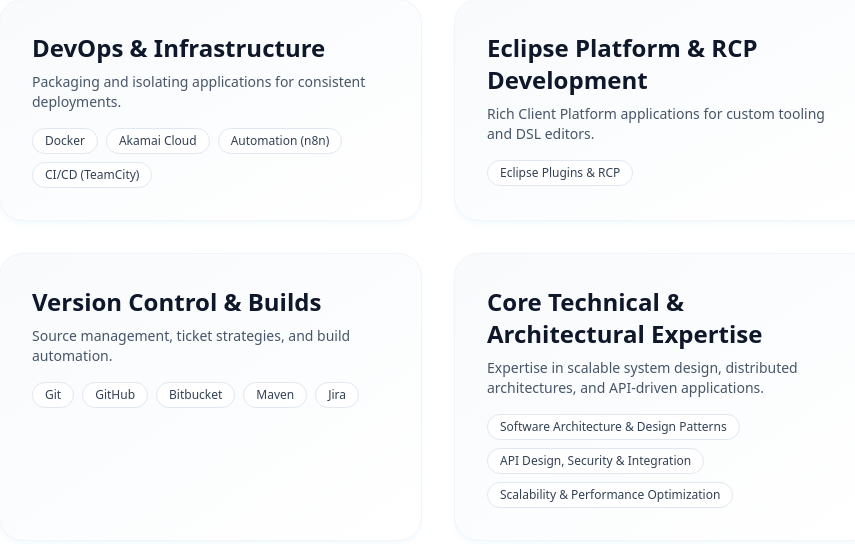
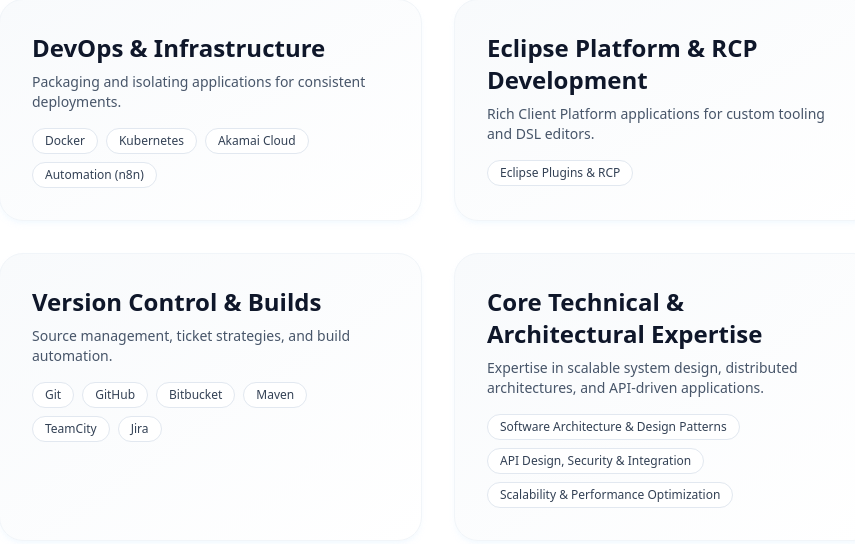
Before and after one commit to botacatalin/Portfolio_CV, a Flask app: page / in a window 1280 px wide. Shown: the part 5032-5576 px from the top of the page, without its empty margins (202-1057 px from the left). Run offline with Flask 3, Linux system fonts and the light colour scheme; some libraries are stand-ins or nearby versions.

Commit message:
Refactor

```diff
--- a/templates/_skills.html
+++ b/templates/_skills.html
@@ -69,9 +69,9 @@
                 </p>
                 <div class="mt-4 flex flex-wrap gap-2 text-xs text-slate-700">
                     <span class="rounded-full border border-slate-200 bg-white px-3 py-1">Docker</span>
+                    <span class="rounded-full border border-slate-200 bg-white px-3 py-1">Kubernetes</span>
                     <span class="rounded-full border border-slate-200 bg-white px-3 py-1">Akamai Cloud</span>
                     <span class="rounded-full border border-slate-200 bg-white px-3 py-1">Automation (n8n)</span>
-                    <span class="rounded-full border border-slate-200 bg-white px-3 py-1">CI/CD (TeamCity)</span>
                 </div>
             </div>
 
@@ -106,6 +106,7 @@
                     <span class="rounded-full border border-slate-200 bg-white px-3 py-1">GitHub</span>
                     <span class="rounded-full border border-slate-200 bg-white px-3 py-1">Bitbucket</span>
                     <span class="rounded-full border border-slate-200 bg-white px-3 py-1">Maven</span>
+                    <span class="rounded-full border border-slate-200 bg-white px-3 py-1">TeamCity</span>
                     <span class="rounded-full border border-slate-200 bg-white px-3 py-1">Jira</span>
                 </div>
             </div>
```
